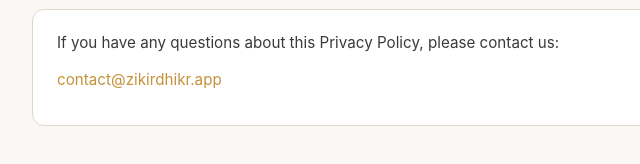
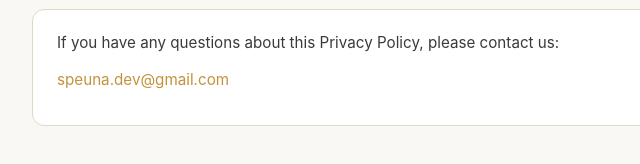
Before and after one commit to murrainx/zikirdhikr-privacy, a plain HTML site: page index.html in a window 1280 px wide. Shown: the part 1240-1404 px from the top of the page, 268-908 px from the left. Drawn offline with Linux system fonts and the light colour scheme.

Commit message:
Update index.html

```diff
--- a/index.html
+++ b/index.html
@@ -75,7 +75,7 @@
     <h2>7. Contact</h2>
     <div class="contact">
       <p>If you have any questions about this Privacy Policy, please contact us:</p>
-      <p><a href="mailto:contact@zikirdhikr.app">contact@zikirdhikr.app</a></p>
+      <p><a href="mailto:speuna.dev@gmail.com">speuna.dev@gmail.com</a></p>
     </div>
   </div>
 
@@ -107,7 +107,7 @@
     <h2>7. İletişim</h2>
     <div class="contact">
       <p>Bu Gizlilik Politikası hakkında sorularınız için bize ulaşın:</p>
-      <p><a href="mailto:contact@zikirdhikr.app">contact@zikirdhikr.app</a></p>
+      <p><a href="mailto:speuna.dev@gmail.com">speuna.dev@gmail.com</a></p>
     </div>
   </div>
 
@@ -132,7 +132,7 @@
     <h2>٥. التواصل</h2>
     <div class="contact">
       <p>للاستفسار عن سياسة الخصوصية، تواصل معنا:</p>
-      <p><a href="mailto:contact@zikirdhikr.app">contact@zikirdhikr.app</a></p>
+      <p><a href="mailto:speuna.dev@gmail.com">speuna.dev@gmail.com</a></p>
     </div>
   </div>
 
@@ -157,7 +157,7 @@
     <h2>5. Kontak</h2>
     <div class="contact">
       <p>Jika ada pertanyaan tentang Kebijakan Privasi ini, hubungi kami:</p>
-      <p><a href="mailto:contact@zikirdhikr.app">contact@zikirdhikr.app</a></p>
+      <p><a href="mailto:speuna.dev@gmail.com">speuna.dev@gmail.com</a></p>
     </div>
   </div>
 
```
